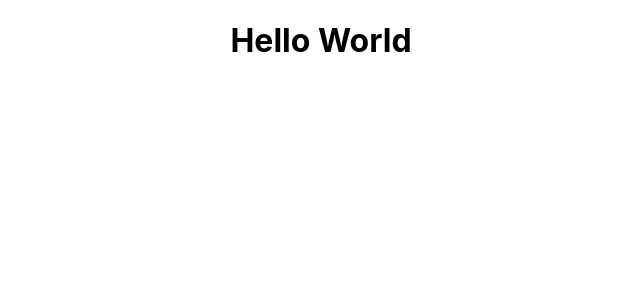
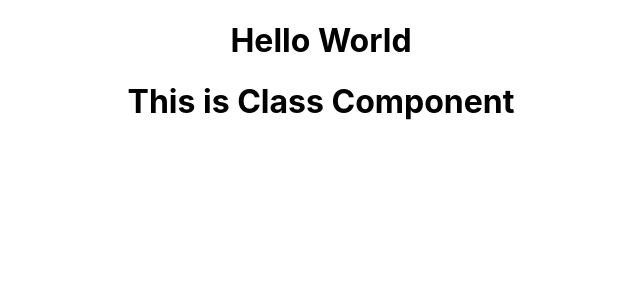
Before and after one commit to arvindbatham600/ReactJs, a React (Create React App) app: page / in a window 1280 px wide. Shown: the top 300 px of the page, without its empty margins (319-959 px from the left). Built offline with nearby package versions, Linux system fonts and the light colour scheme.

Commit message:
Added Class Component as Welcome.js

```diff
--- a/src/App.js
+++ b/src/App.js
@@ -1,11 +1,13 @@
 import logo from "./logo.svg";
 import "./App.css";
 import Greet from "./components/Greet";
+import Welcome from "./components/Welcome";
 
 function App() {
   return (
     <div className="App">
       <Greet />
+      <Welcome />
     </div>
   );
 }
--- /dev/null
+++ b/src/components/Welcome.js
@@ -0,0 +1,9 @@
+import React, { Component } from "react";
+
+class Welcome extends Component {
+  render() {
+    return <h1>This is Class Component</h1>;
+  }
+}
+
+export default Welcome;
```
Also changed, not shown: src/components/Greet.js (+6 -2 lines).
